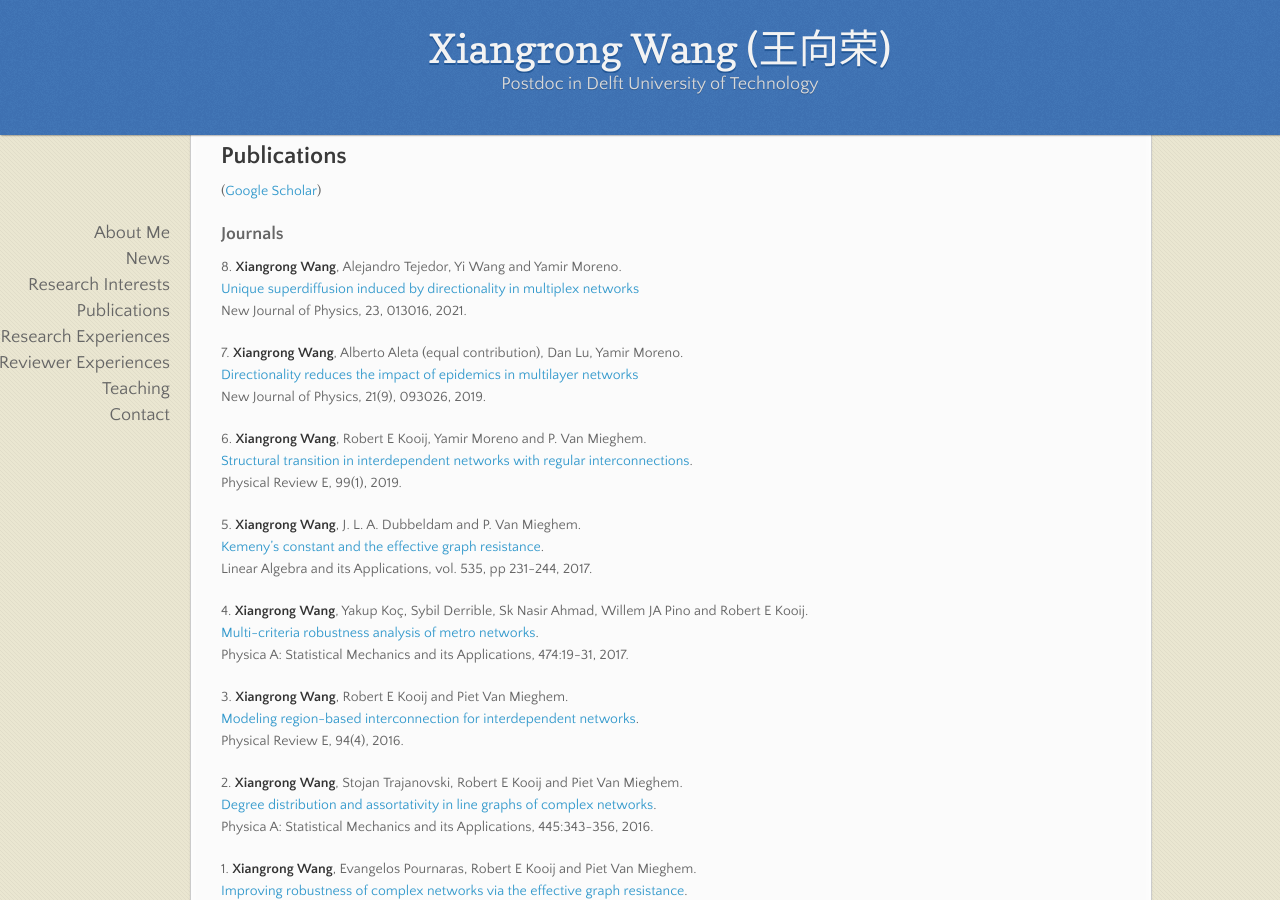
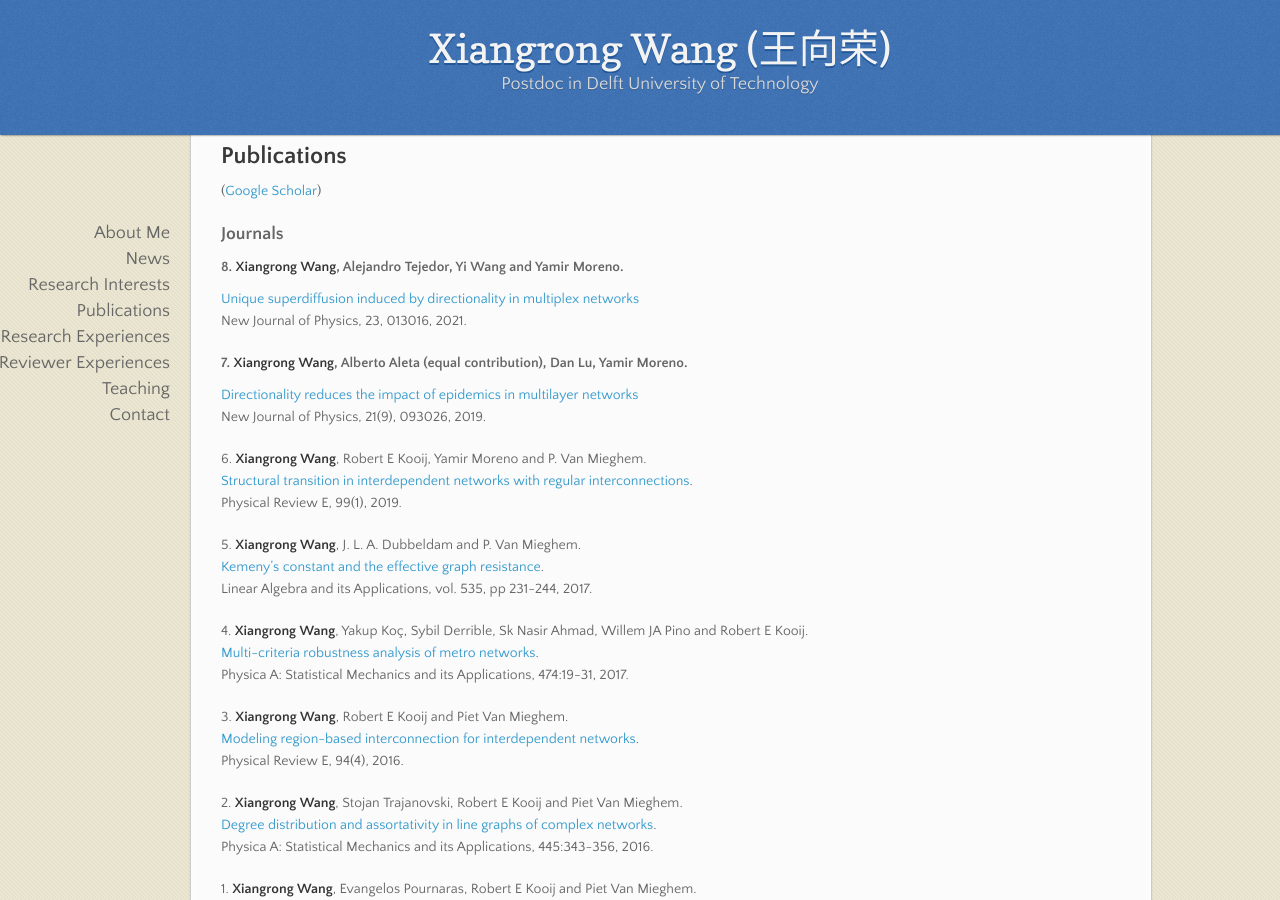
Before and after one commit to xiangrongwang/xiangrongwang.github.io, a Jekyll site: the page built from index.md, in a window 1280 px wide and 900 px high, scrolled down 848 px. Built offline with Jekyll 4.4.1, drawn with Linux system fonts in a browser that asks for light colours; nearby versions of some CDN libraries; our own code applies the rules of GitHub Pages for plain Markdown files.

```diff
--- a/index.md
+++ b/index.md
@@ -29,11 +29,11 @@ Her PhD topic focused on the robustness of complex networks,  from both theoreti
 ([Google Scholar](https://scholar.google.com/citations?user=LJm0X3AAAAAJ&hl=en))
 
 ### Journals
-8\. __Xiangrong Wang__, Alejandro Tejedor, Yi Wang and Yamir Moreno.
+#### 8\. __Xiangrong Wang__, Alejandro Tejedor, Yi Wang and Yamir Moreno.
 [Unique superdiffusion induced by directionality in multiplex networks](https://iopscience.iop.org/article/10.1088/1367-2630/abdb71/meta)
 New Journal of Physics, 23, 013016, 2021.
 
-7\. __Xiangrong Wang__,  Alberto Aleta (equal contribution), Dan Lu, Yamir Moreno.
+#### 7\. __Xiangrong Wang__,  Alberto Aleta (equal contribution), Dan Lu, Yamir Moreno.
 [Directionality reduces the impact of epidemics in multilayer networks](https://iopscience.iop.org/article/10.1088/1367-2630/ab3dd0)
 New Journal of Physics, 21(9), 093026, 2019.
 
@@ -53,11 +53,11 @@ Physica A: Statistical Mechanics and its Applications, 474:19-31, 2017.
 [Modeling region-based interconnection for interdependent networks](https://www.nas.ewi.tudelft.nl/people/Piet/papers/PhysRevE2016_Regionbased_Interdependency.pdf).
 Physical Review E, 94(4), 2016.
 
-2\.   __Xiangrong Wang__, Stojan Trajanovski, Robert E Kooij and Piet Van Mieghem.
+2\. __Xiangrong Wang__, Stojan Trajanovski, Robert E Kooij and Piet Van Mieghem.
 [Degree distribution and assortativity in line graphs of complex networks](https://www.nas.ewi.tudelft.nl/people/Piet/papers/PhysicaA2015_line_graph_degree_assortativity.pdf).
 Physica A: Statistical Mechanics and its Applications, 445:343-356, 2016.
 
-1\.   __Xiangrong Wang__, Evangelos Pournaras, Robert E Kooij and Piet Van Mieghem.
+1\. __Xiangrong Wang__, Evangelos Pournaras, Robert E Kooij and Piet Van Mieghem.
 [Improving robustness of complex networks via the effective graph resistance](https://link.springer.com/article/10.1140/epjb/e2014-50276-0).
 The European Physical Journal B, 87(9):221, 2014.
 
```
